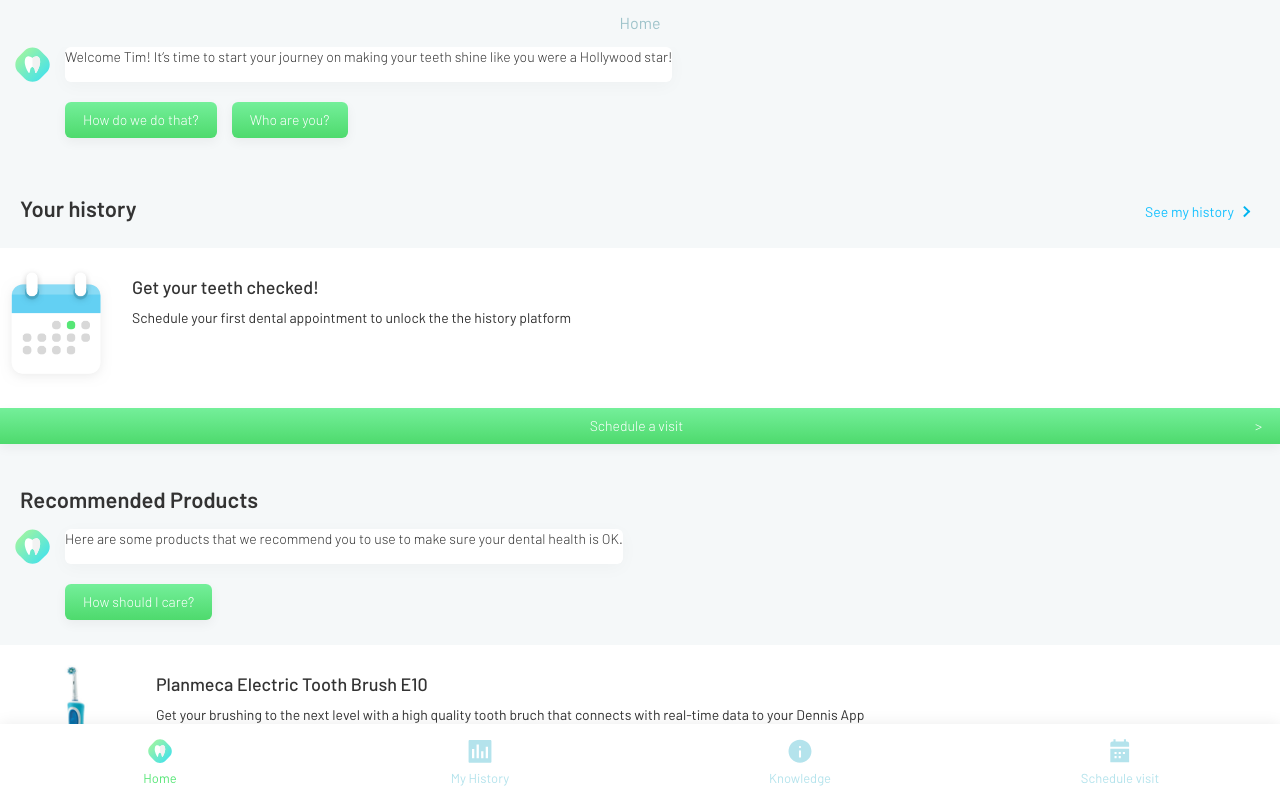
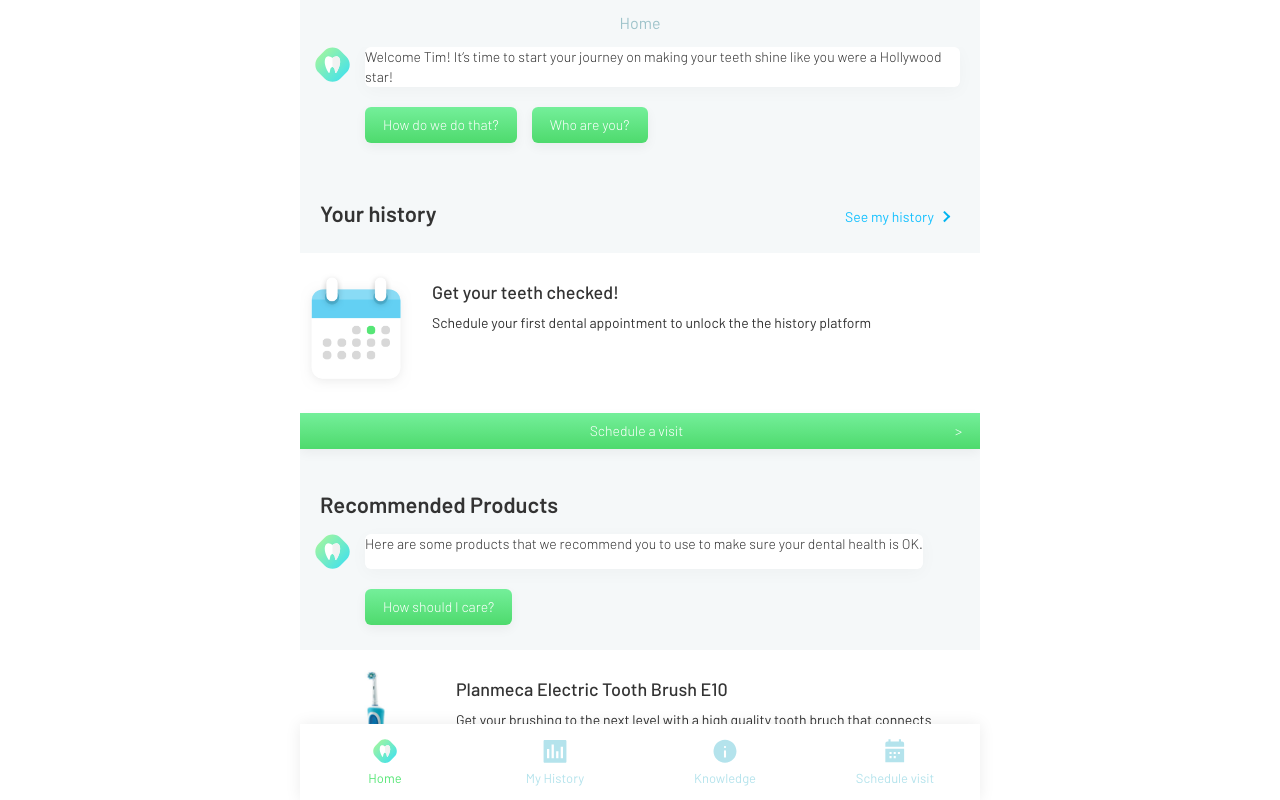
Before and after one commit to vlukashov/dennis, a React (Create React App) app: page / in a window 1280 px wide. Built offline with nearby package versions, Linux system fonts and the light colour scheme.

Commit message:
make the app look bettwe when opened on desktop

```diff
--- a/src/App.css
+++ b/src/App.css
@@ -1,4 +1,7 @@
 .App {
   height: 100%;
   background-color: #f5f8f9;
+
+  max-width: 680px;
+  margin: 0 auto;
 }
```
